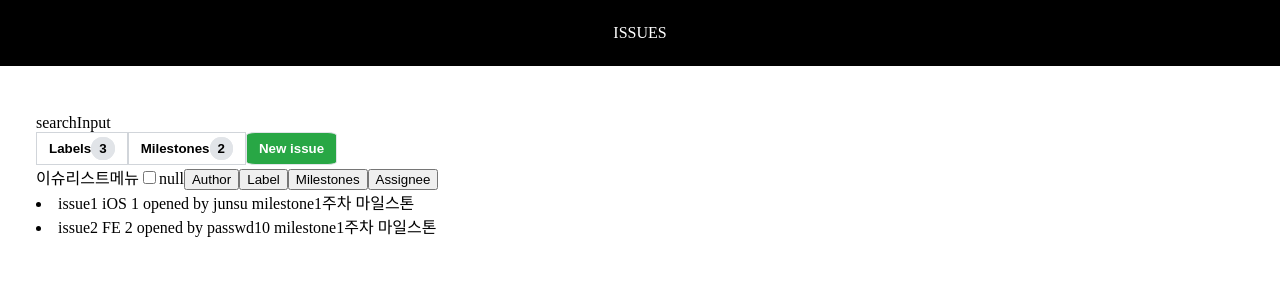
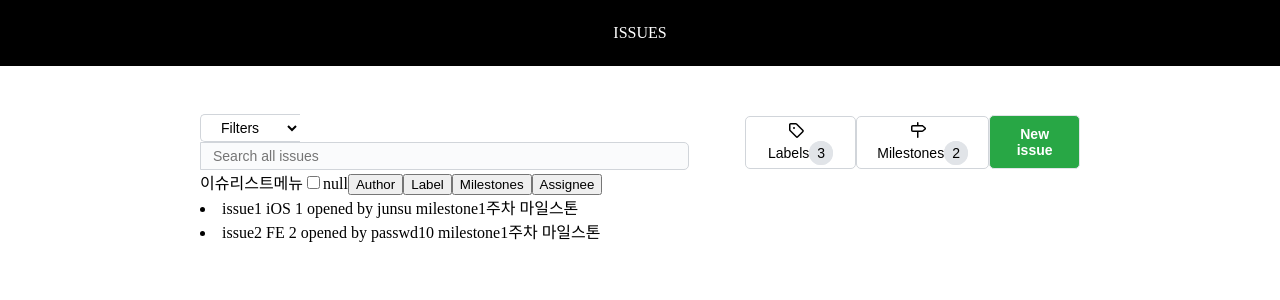
Before and after one commit to boostcamp-2020/IssueTracker-13, a React app in the folder frontend/: page / in a window 1280 px wide. Shown: the top 300 px of the page. Built offline with nearby package versions, Linux system fonts and the light colour scheme; the HTML template or start-up script is replaced by a standard one.

Commit message:
feat: SearchBar styling 작업

```diff
--- a/frontend/src/components/IssueList.jsx
+++ b/frontend/src/components/IssueList.jsx
@@ -4,7 +4,7 @@ import IssueListItem from './IssueListItem';
 
 import { getIssues } from '../apis/issuesAPI';
 
-const IssueList = () => {
+function IssueList() {
   const issues = getIssues();
 
   return (
@@ -12,6 +12,6 @@ const IssueList = () => {
       {issues.map((issue, i) => <IssueListItem key={i} issue={issue}/>)}
     </div>
   );
-};
+}
 
 export default IssueList;
--- a/frontend/src/components/NewIssueButton.jsx
+++ b/frontend/src/components/NewIssueButton.jsx
@@ -4,12 +4,13 @@ import { Link } from 'react-router-dom';
 import styled from 'styled-components';
 
 const Button = styled.button`
-  padding: 8px 12px;
+  padding: 10px 16px;
   background-color: #28a745;
   font-weight: bold;
   color: white;
   border: 1px solid #e1e4e8;
-  border-radius: 10%;
+  border-radius: 5px;
+  font-size: 14px;
 `;
 
 const NewIssueButton = () => {
--- a/frontend/src/components/PropertyButton.jsx
+++ b/frontend/src/components/PropertyButton.jsx
@@ -4,10 +4,13 @@ import { Link } from 'react-router-dom';
 import styled from 'styled-components';
 
 const Button = styled.button`
-  padding: 8px 12px;
+  padding: 5px 16px;
   background-color: white;
-  font-weight: bold;
+  font-size: 14px;
   border: 1px solid #d1d5da;
+  border-radius: 5px;
+  line-height: 20px;
+  cursor: pointer;
 `;
 
 const Count = styled.span`
@@ -17,11 +20,17 @@ const Count = styled.span`
   border-radius: 50%;
 `;
 
-export default function PropertyButton({ route, text, img, count }) {
+const Svg = styled.svg`
+  margin: 0 10px 0 0;
+`;
+
+export default function PropertyButton({ route, text, imgPath, count }) {
   return (
     <Link to={route}>
       <Button>
-        <img src={img}></img>
+        <Svg viewBox="0 0 16 16" version="1.1" width="16" height="16" aria-hidden="true">
+          <path fillRule="evenodd" d={imgPath} />
+        </Svg>
         {text}
         <Count>{count}</Count>
       </Button>
--- a/frontend/src/components/SearchBar.jsx
+++ b/frontend/src/components/SearchBar.jsx
@@ -1,19 +1,42 @@
 import React from 'react';
+
+import styled from 'styled-components';
 
 import SearchInput from './SearchInput';
 import PropertyButton from './PropertyButton';
 import NewIssueButton from './NewIssueButton';
 
+const Bar = styled.div`
+  display: flex;
+  justify-content: space-between;
+  align-items: center;
+`;
 
-const SearchBar = ({ labelCount, milestoneCount }) => {
+const Propertys = styled.div`
+  display: flex;
+`;
+
+export default function SearchBar({ labelCount, milestoneCount }) {
+
+  const labelImgPath = 'M2.5 7.775V2.75a.25.25 0 01.25-.25h5.025a.25.25 0 01.177.073l6.25 6.25a.25.25 0 010 .354l-5.025 5.025a.25.25 0 01-.354 0l-6.25-6.25a.25.25 0 01-.073-.177zm-1.5 0V2.75C1 1.784 1.784 1 2.75 1h5.025c.464 0 .91.184 1.238.513l6.25 6.25a1.75 1.75 0 010 2.474l-5.026 5.026a1.75 1.75 0 01-2.474 0l-6.25-6.25A1.75 1.75 0 011 7.775zM6 5a1 1 0 100 2 1 1 0 000-2z';
+  const milestoneImgPath = 'M7.75 0a.75.75 0 01.75.75V3h3.634c.414 0 .814.147 1.13.414l2.07 1.75a1.75 1.75 0 010 2.672l-2.07 1.75a1.75 1.75 0 01-1.13.414H8.5v5.25a.75.75 0 11-1.5 0V10H2.75A1.75 1.75 0 011 8.25v-3.5C1 3.784 1.784 3 2.75 3H7V.75A.75.75 0 017.75 0zm0 8.5h4.384a.25.25 0 00.161-.06l2.07-1.75a.25.25 0 000-.38l-2.07-1.75a.25.25 0 00-.161-.06H2.75a.25.25 0 00-.25.25v3.5c0 .138.112.25.25.25h5z';
+
   return (
-    <div>
+    <Bar>
       <SearchInput />
-      <PropertyButton route='/labels' text='Labels' count={labelCount} />
-      <PropertyButton route='/milestones' text='Milestones' count={milestoneCount} />
+      <Propertys>
+        <PropertyButton
+          route='/labels'
+          text='Labels'
+          count={labelCount}
+          imgPath={labelImgPath} />
+        <PropertyButton
+          route='/milestones'
+          text='Milestones'
+          count={milestoneCount}
+          imgPath={milestoneImgPath}/>
+      </Propertys>
       <NewIssueButton />
-    </div>
+    </Bar>
   );
-};
-
-export default SearchBar;
+}
--- a/frontend/src/components/SearchInput.jsx
+++ b/frontend/src/components/SearchInput.jsx
@@ -1,11 +1,47 @@
 import React from 'react';
 
-const SearchInput = () => {
+import styled from 'styled-components';
+
+const Select = styled.select`
+  padding: 4px 16px;
+  width: 100px;
+  font-size: 14px;
+  font-weight: 500px;
+  border: 1px solid #d1d5da;
+  border-top-left-radius: 5px;
+  border-bottom-left-radius: 5px;
+  border-right: none;
+  background: none;
+  cursor: pointer;
+`;
+
+const Input = styled.input`
+  padding: 5px 12px;
+  width: 85%;
+  border: 1px solid #d1d5da;
+  background-color: #FAFBFC;
+  border-top-right-radius: 5px;
+  border-bottom-right-radius: 5px;
+  font-size: 14px;
+  font-weight: 500px;
+`;
+
+const SearchInputDiv = styled.div`
+  width: 70%;
+`;
+
+export default function SearchInput() {
   return (
-    <div>
-      searchInput
-    </div>
+    <SearchInputDiv>
+      <Select>
+        <option>Filters</option>
+        <option value='Open Issues'>Open Issues</option>
+        <option value='Your Issues'>Your Issues</option>
+        <option value='assigned to you'>Everything assigned to you</option>
+        <option value='mentioning you'>Everything mentioning you</option>
+        <option value='Closed issues'>Closed issues</option>
+      </Select>
+      <Input placeholder="Search all issues" />
+    </SearchInputDiv>
   );
-};
-
-export default SearchInput;
+}
--- a/frontend/src/pages/IssueListPage.jsx
+++ b/frontend/src/pages/IssueListPage.jsx
@@ -10,7 +10,7 @@ import { getLabels } from '../apis/labelsAPI';
 import { getMilestones } from '../apis/milestonesAPI';
 
 const Page = styled.div`
-  padding: 48px 36px;
+  padding: 48px 200px;
 `;
 
 export default function IssueListPage() {
```
